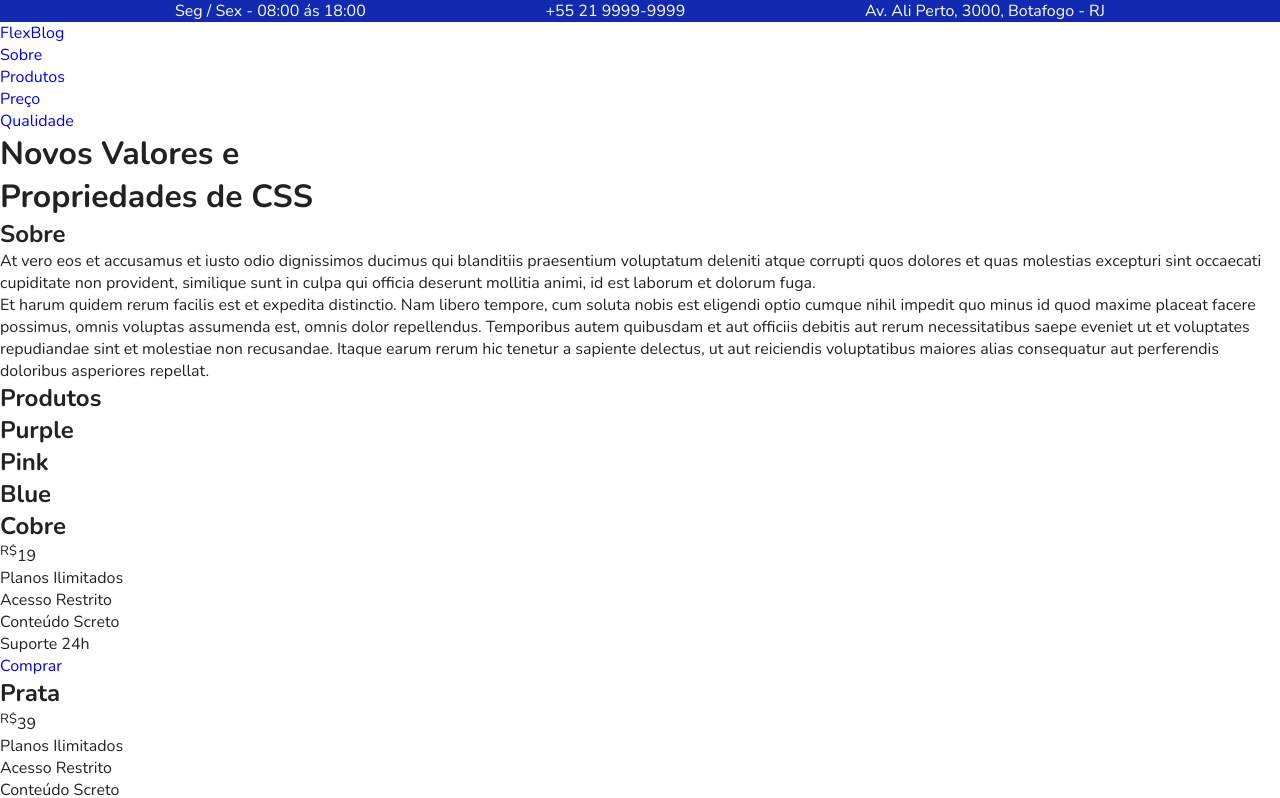
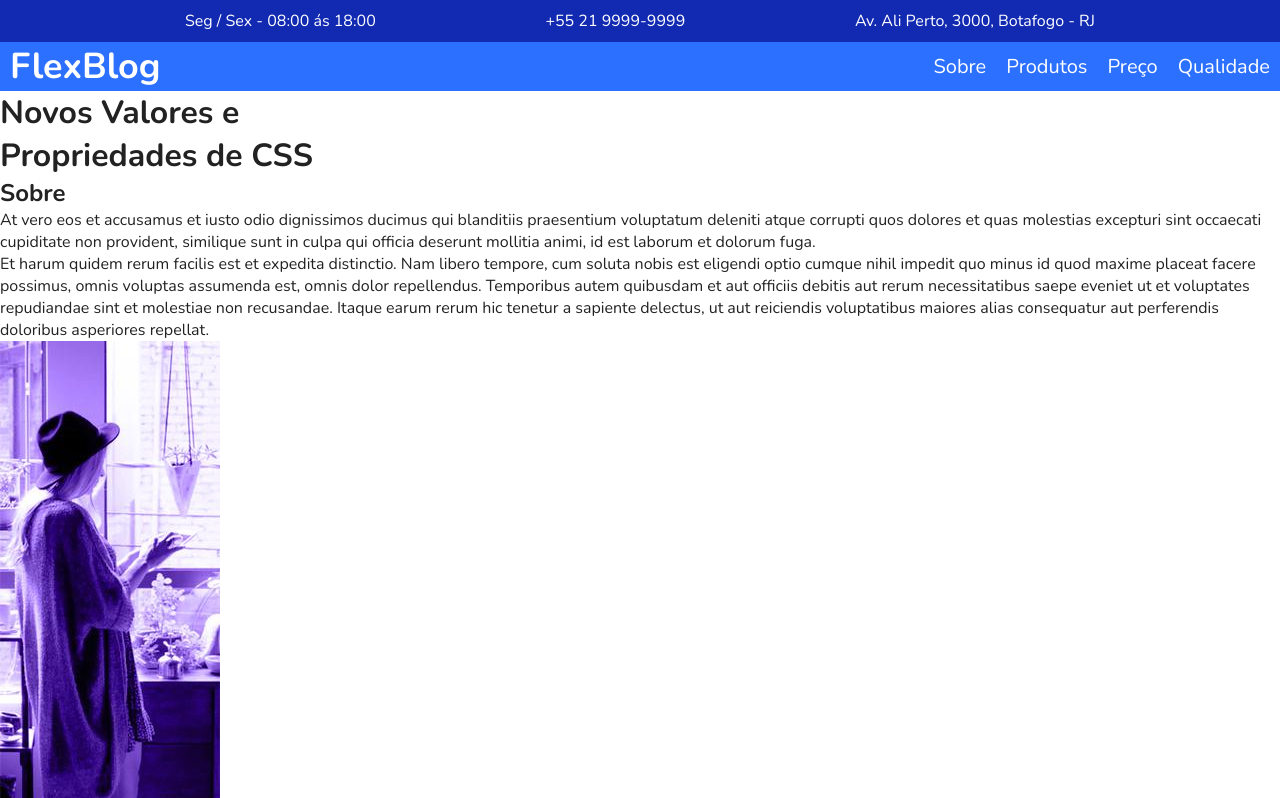
Before and after one commit to naeliofreires/FlexBlog, a plain HTML site: page index.html in a window 1280 px wide. Shown: the top 798 px of the page. Drawn offline with nearby package versions, Linux system fonts and the light colour scheme.

Commit message:
estilizando menu

```diff
--- a/css/style.css
+++ b/css/style.css
@@ -19,7 +19,6 @@ a {
 img {
   display: block;
   max-width: 100%;
-  display: none;
 }
 
 * {
@@ -39,8 +38,54 @@ img {
   display: flex;
   justify-content: space-between;
   flex-wrap: wrap;
+  padding-top: 10px;
+}
+
+.superinfo p, .superinfo a {
+  margin: 0px 10px 10px 10px;
 }
 
 .superinfo a {
   color: white;
 }
+
+/* Menu */
+
+.menu-bg {
+  background: #2c70ff;
+}
+
+.menu{
+  max-height: 960px;
+  margin: 0 auto;
+  padding 15px 0px;
+  display: flex;
+  flex-wrap: wrap;
+  justify-content: space-between;
+  align-items: center;
+}
+
+.menu a {
+  color: white;
+}
+
+.menu-logo a {
+  font-size: 2.25em;
+  font-weight: bold;
+  margin: 0 10px;
+}
+
+.menu-nav ul{
+  display: flex;
+  flex-wrap: wrap;
+}
+
+.menu-nav a {
+  font-size: 1.25em;
+  display: block;
+  padding: 10px;
+}
+
+.menu-nav a:hover {
+  color: #122ab2;
+}
```
